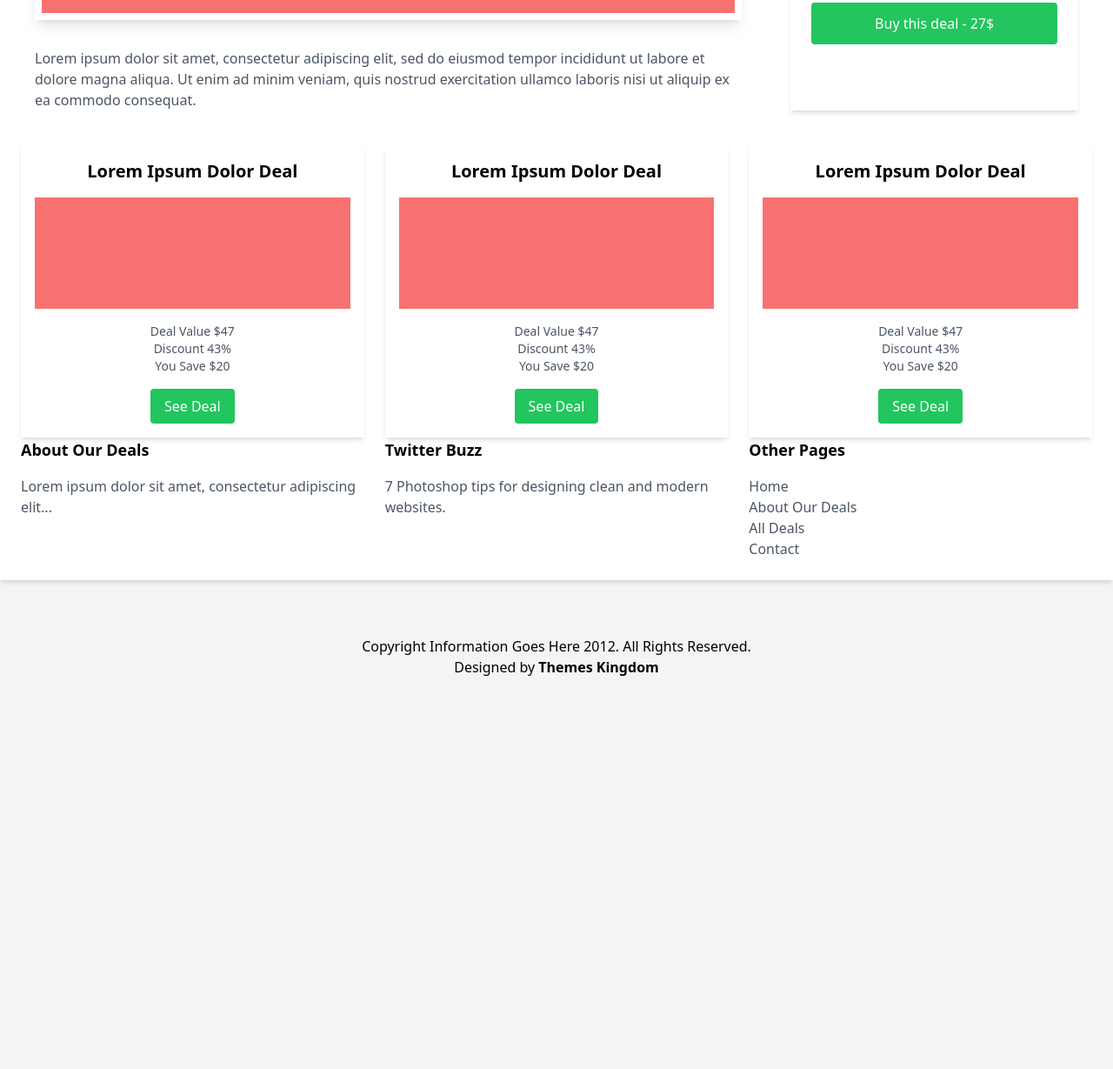
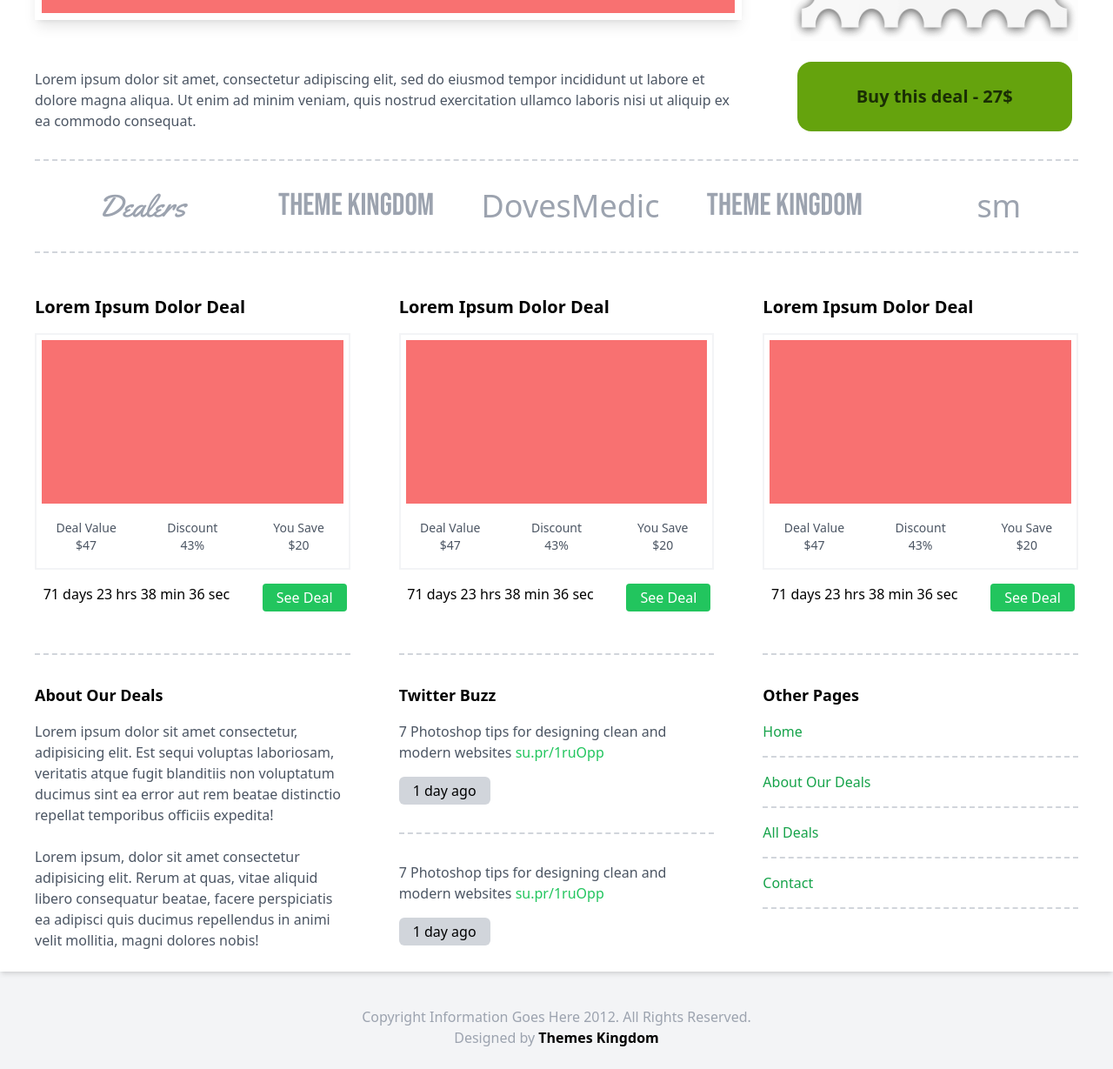
Before and after one commit to vovannam0502/IA01-CSS-Layout, a plain HTML site: page index.html in a window 1280 px wide. Shown: the part 673-1902 px from the top of the page at 87% size. Before the commit the page ends 1476 px from the top, so only its background shows below. Drawn offline with nearby package versions, Linux system fonts and the light colour scheme.

Commit message:
Update full UI
I died

```diff
--- a/index.html
+++ b/index.html
@@ -6,6 +6,7 @@
     <title>Dealers</title>
     <script src="https://cdn.tailwindcss.com"></script>
     <link href="https://fonts.googleapis.com/css2?family=Yellowtail&display=swap" rel="stylesheet">
+    <link href="https://fonts.googleapis.com/css2?family=Bebas+Neue&display=swap" rel="stylesheet">
     <!-- link file style.css -->
     <link rel="stylesheet" href="style.css">
 </head>
@@ -36,18 +37,11 @@
 
             <!-- Right Section: Image -->
             <div class="mt-4 p-4 bg-white shadow-md border-t-8 border-red-500 relative mt-8">
-                <!-- Envelope Pattern (Optional)
-                <div class="absolute inset-x-0 top-0 h-2 bg-gradient-to-r from-red-500 via-blue-500 to-red-500"></div>-->
-
-                <!-- Sign up Title -->
                 <h2 class="text-lg font-bold mb-4">Sign up for free to get deals directly to your mailbox</h2>
-
-                <!-- Subscription Form -->
                 <form class="flex space-x-2">
                     <input type="email" placeholder="Enter Your E-mail Address" class="border border-gray-300 px-2 py-1 w-2/3">
                     <button class="bg-gray-300 text-white px-2 py-1">Subscribe Me</button>
                 </form>
-
             </div>
         </div>
     </header>
@@ -60,18 +54,24 @@
                 <div class="col-span-2">
                     <h1 class="text-4xl font-semibold mb-8">This is one very amazing deal</h1>
                     <div class="bg-red-400 h-96 mb-6 border-8 border-white shadow-lg"></div>
-                <p class="text-gray-600 mt-8">
-                    Lorem ipsum dolor sit amet, consectetur adipiscing elit, sed do eiusmod tempor incididunt ut labore et dolore magna aliqua.
-                    Ut enim ad minim veniam, quis nostrud exercitation ullamco laboris nisi ut aliquip ex ea commodo consequat.
-                </p>
                 </div>
 
                 <!-- Deal Details -->
-            <div class="bg-white p-6 shadow-md mx-8">
-                <div class="mb-4 text-xl font-bold text-center text-gray-600">This deal will end in:</div>
-                <div class="text-xl font-bold mb-6 text-center">6 days 1 hr 52 min 51 sec</div>
-                <div class="text-xl font-bold text-gray-600 mb-6 text-center">Discount</div>
-                <div class="text-8xl font-bold text-gray-800 mb-6 text-center">43%</div>
+                <div class="bg-white p-6 mx-8" style="background-image: url('images/stamp.png');
+                background-size: 100% 100%; background-position: center; background-repeat: no-repeat;">
+                    <div class="mt-4 mb-1 text-xl font-bold text-center text-gray-600">This deal will end in:</div>
+                    <div class="flex flex-col items-center mt-4">
+                        <hr class="border-t-2 border-gray-200 w-full">
+                        <hr class="border-t-2 border-gray-200 w-full mt-1">
+                    </div>
+                    <div class="text-xl font-bold mt-3 mb-3 text-center">6 days 1 hr 52 min 51 sec</div>
+                    <div class="flex flex-col items-center">
+                        <hr class="border-t-2 border-gray-200 w-full">
+                        <hr class="border-t-2 border-gray-200 w-full mt-1">
+                    </div>
+                    <div class="text-xl font-bold text-gray-600 mt-2 text-center">Discount</div>
+                    <div class="text-8xl font-bold text-gray-800 mb-4 text-center">43%</div>
+                    <hr class="border-t-2 border-dashed border-gray-200 mx-4 mb-2">
                     <div class="grid grid-cols-2 gap-6">
                         <div class="text-lg mb-2 text-center">
                             Deal Value <br>
@@ -82,7 +82,7 @@
                             <span class="font-bold text-center">$20</span>
                         </div>
                     </div>
-
+                    <hr class="border-t-2 border-dashed border-gray-200 mx-4">
                     <div class="grid grid-cols-2 gap-6 mt-4">
                         <div class="text-center">
                             <button class="bg-gray-300 p-2 rounded"><i class="fab fa-twitter"></i> Tweet</button>
@@ -92,64 +92,158 @@
                             <button class="bg-gray-300 p-2 rounded"><i class="fab fa-facebook"></i> Like</button>
                         </div>
                     </div>
+                </div>
+            </div>
 
-
-                <button class="bg-green-500 text-white py-3 px-6 rounded mt-6 w-full">Buy this deal - 27$</button>
+            <div class="grid grid-cols-3 gap-6">
+                <div class="col-span-2">
+                    <p class="text-gray-600 mt-8">
+                        Lorem ipsum dolor sit amet, consectetur adipiscing elit, sed do eiusmod tempor incididunt ut labore et dolore magna aliqua.
+                        Ut enim ad minim veniam, quis nostrud exercitation ullamco laboris nisi ut aliquip ex ea commodo consequat.
+                    </p>
+                </div>
+                <div class="flex justify-center mt-6">
+                    <button class="bg-lime-600 text-lime-950 font-bold text-xl py-2 px-4 w-4/5" style="border-radius: 16px;">
+                        Buy this deal - 27$
+                    </button>
                 </div>
             </div>
         </section>
 
+        <hr class="border-t-2 border-dashed border-gray-300 mx-4 my-8">
+
+        <div class="flex justify-between w-full mx-4">
+            <!-- font yellowtail -->
+            <span class="flex-1 text-center font-yellowtail text-4xl text-gray-400">Dealers</span>
+            <span class="flex-1 text-center font-bebas-neue text-4xl text-gray-400">THEME KINGDOM</span>
+            <span class="flex-1 text-center text-4xl text-gray-400">DovesMedic</span>
+            <span class="flex-1 text-center font-bebas-neue text-4xl text-gray-400">THEME KINGDOM</span>
+            <span class="flex-1 text-center text-4xl text-gray-400">sm</span>
+        </div>
+
+        <hr class="border-t-2 border-dashed border-gray-300 mx-4 my-8">
+
     <!-- Additional Deals Section -->
-        <section class="container mx-auto mt-10">
+        <section class="container mx-auto">
             <div class="grid grid-cols-3 gap-6">
                 <!-- Single Deal -->
-            <div class="bg-white p-4 shadow-md text-center">
+                <div class="bg-white p-4 text-left">
                     <div class="text-xl font-semibold mb-4">Lorem Ipsum Dolor Deal</div>
-                <div class="bg-red-400 h-32 mb-4"></div>
-                <div class="text-gray-600 text-sm">Deal Value $47</div>
-                <div class="text-gray-600 text-sm">Discount 43%</div>
-                <div class="text-gray-600 text-sm mb-4">You Save $20</div>
-                <button class="bg-green-500 text-white py-2 px-4 rounded">See Deal</button>
+                    <div class="border-2 border-gray-100 p-1 mb-4">
+                        <div class="bg-red-400 h-48 border-2 border-white"></div>
+                        <div class="grid grid-cols-3 gap-4 mt-4 text-center">
+                            <div class="text-gray-600 text-sm">Deal Value<br>$47</div>
+                            <div class="text-gray-600 text-sm">Discount<br>43%</div>
+                            <div class="text-gray-600 text-sm mb-3">You Save<br>$20</div>
+                        </div>
                     </div>
 
-            <!-- Repeat similar deal blocks -->
-            <div class="bg-white p-4 shadow-md text-center">
-                <div class="text-xl font-semibold mb-4">Lorem Ipsum Dolor Deal</div>
-                <div class="bg-red-400 h-32 mb-4"></div>
-                <div class="text-gray-600 text-sm">Deal Value $47</div>
-                <div class="text-gray-600 text-sm">Discount 43%</div>
-                <div class="text-gray-600 text-sm mb-4">You Save $20</div>
-                <button class="bg-green-500 text-white py-2 px-4 rounded">See Deal</button>
+                    <div class="grid grid-cols-3 gap-6">
+                        <div class="col-span-2 text-center">
+                            71 days 23 hrs 38 min 36 sec
                         </div>
-
-            <div class="bg-white p-4 shadow-md text-center">
-                <div class="text-xl font-semibold mb-4">Lorem Ipsum Dolor Deal</div>
-                <div class="bg-red-400 h-32 mb-4"></div>
-                <div class="text-gray-600 text-sm">Deal Value $47</div>
-                <div class="text-gray-600 text-sm">Discount 43%</div>
-                <div class="text-gray-600 text-sm mb-4">You Save $20</div>
-                <button class="bg-green-500 text-white py-2 px-4 rounded">See Deal</button>
+                        <div class="text-center">
+                            <button class="bg-green-500 text-white py-1 px-4 rounded">See Deal</button>
+                        </div>
                     </div>
 
                 </div>
+
+                <!-- Repeat Deal -->
+                <div class="bg-white p-4 text-left">
+                    <div class="text-xl font-semibold mb-4">Lorem Ipsum Dolor Deal</div>
+                    <div class="border-2 border-gray-100 p-1 mb-4">
+                        <div class="bg-red-400 h-48 border-2 border-white"></div>
+                        <div class="grid grid-cols-3 gap-4 mt-4 text-center">
+                            <div class="text-gray-600 text-sm">Deal Value<br>$47</div>
+                            <div class="text-gray-600 text-sm">Discount<br>43%</div>
+                            <div class="text-gray-600 text-sm mb-3">You Save<br>$20</div>
+                        </div>
+                    </div>
+
+                    <div class="grid grid-cols-3 gap-6">
+                        <div class="col-span-2 text-center">
+                            71 days 23 hrs 38 min 36 sec
+                        </div>
+                        <div class="text-center">
+                            <button class="bg-green-500 text-white py-1 px-4 rounded">See Deal</button>
+                        </div>
+                    </div>
+
+                </div>
+
+                <div class="bg-white p-4 text-left">
+                    <div class="text-xl font-semibold mb-4">Lorem Ipsum Dolor Deal</div>
+                    <div class="border-2 border-gray-100 p-1 mb-4">
+                        <div class="bg-red-400 h-48 border-2 border-white"></div>
+                        <div class="grid grid-cols-3 gap-4 mt-4 text-center">
+                            <div class="text-gray-600 text-sm">Deal Value<br>$47</div>
+                            <div class="text-gray-600 text-sm">Discount<br>43%</div>
+                            <div class="text-gray-600 text-sm mb-3">You Save<br>$20</div>
+                        </div>
+                    </div>
+
+                    <div class="grid grid-cols-3 gap-6">
+                        <div class="col-span-2 text-center">
+                            71 days 23 hrs 38 min 36 sec
+                        </div>
+                        <div class="text-center">
+                            <button class="bg-green-500 text-white py-1 px-4 rounded">See Deal</button>
+                        </div>
+                    </div>
+
+                </div>
+            </div>
+
         </section>
 
         <div class="container mx-auto grid grid-cols-3 gap-6">
+            <div class="mx-4">
+                <hr class="border-t-2 border-dashed border-gray-300 my-8">
+                <h2 class="text-lg font-bold mb-4">About Our Deals</h2>
+                <p class="text-gray-600">Lorem ipsum dolor sit amet consectetur, adipisicing elit. Est sequi voluptas laboriosam, veritatis atque fugit blanditiis non voluptatum ducimus sint ea error aut rem beatae distinctio repellat temporibus officiis expedita!</p>
+                <br>
+                <p class="text-gray-600">Lorem ipsum, dolor sit amet consectetur adipisicing elit. Rerum at quas, vitae aliquid libero consequatur beatae, facere perspiciatis ea adipisci quis ducimus repellendus in animi velit mollitia, magni dolores nobis!</p>
+            </div>
+
+            <div class="mx-4">
+                <hr class="border-t-2 border-dashed border-gray-300 my-8">
+                <h2 class="text-lg font-bold mb-4">Twitter Buzz</h2>
                 <div>
-                <h2 class="text-lg font-semibold mb-4">About Our Deals</h2>
-                <p class="text-gray-600">Lorem ipsum dolor sit amet, consectetur adipiscing elit...</p>
+                    <p class="text-gray-600">7 Photoshop tips for designing clean and modern websites
+                        <a href="url" target="_blank" class="text-green-500">su.pr/1ruOpp</a>
+                    </p>
                 </div>
+                <div class="mt-4">
+                    <button class="bg-gray-300 text-black py-1 px-4 rounded-md">
+                        1 day ago
+                    </button>
+                </div>
+                <hr class="border-t-2 border-dashed border-gray-300 my-8">
                 <div>
-                <h2 class="text-lg font-semibold mb-4">Twitter Buzz</h2>
-                <p class="text-gray-600">7 Photoshop tips for designing clean and modern websites.</p>
+                    <p class="text-gray-600">7 Photoshop tips for designing clean and modern websites
+                        <a href="Url" target="_blank" class="text-green-500">su.pr/1ruOpp</a>
+                    </p>
                 </div>
-            <div>
-                <h2 class="text-lg font-semibold mb-4">Other Pages</h2>
+                <div class="mt-4">
+                    <button class="bg-gray-300 text-black py-1 px-4 rounded-md">
+                        1 day ago
+                    </button>
+                </div>
+            </div>
+
+            <div class="mx-4">
+                <hr class="border-t-2 border-dashed border-gray-300 my-8">
+                <h2 class="text-lg font-bold mb-4">Other Pages</h2>
                 <ul>
-                <li><a href="#" class="text-gray-600">Home</a></li>
-                <li><a href="#" class="text-gray-600">About Our Deals</a></li>
-                <li><a href="#" class="text-gray-600">All Deals</a></li>
-                <li><a href="#" class="text-gray-600">Contact</a></li>
+                <li><a href="#" class="text-green-600">Home</a></li>
+                <hr class="border-t-2 border-dashed border-gray-300 my-4">
+                <li><a href="#" class="text-green-600">About Our Deals</a></li>
+                <hr class="border-t-2 border-dashed border-gray-300 my-4">
+                <li><a href="#" class="text-green-600">All Deals</a></li>
+                <hr class="border-t-2 border-dashed border-gray-300 my-4">
+                <li><a href="#" class="text-green-600">Contact</a></li>
+                <hr class="border-t-2 border-dashed border-gray-300 my-4">
                 </ul>
             </div>
         </div>
@@ -157,10 +251,10 @@
     </div>
 
   <!-- Footer Section -->
-    <footer class="mt-10 py-6 text-center">
-        <p>
+    <footer class="mt-4 py-6 text-center">
+        <p class="text-gray-400">
             Copyright Information Goes Here 2012. All Rights Reserved.<br>
-            Designed by <strong class="font-bold">Themes Kingdom</strong>
+            Designed by <strong class="font-bold text-black">Themes Kingdom</strong>
         </p>
     </footer>
 </body>
--- a/style.css
+++ b/style.css
@@ -2,8 +2,6 @@
     font-family: 'Yellowtail', cursive;
 }
 
-.rotate {
-    display: inline-block; /* Cần có display inline-block để transform hoạt động đúng */
-    transform: rotate(90deg); /* Xoay chữ 90 độ */
-    transform-origin: center; /* Đặt gốc xoay ở trung tâm */
+.font-bebas-neue {
+    font-family: 'Bebas Neue', cursive;
 }
```
Also changed, not shown: images/stamp.png (added). Lines whose indentation alone changed are shown as unchanged.
